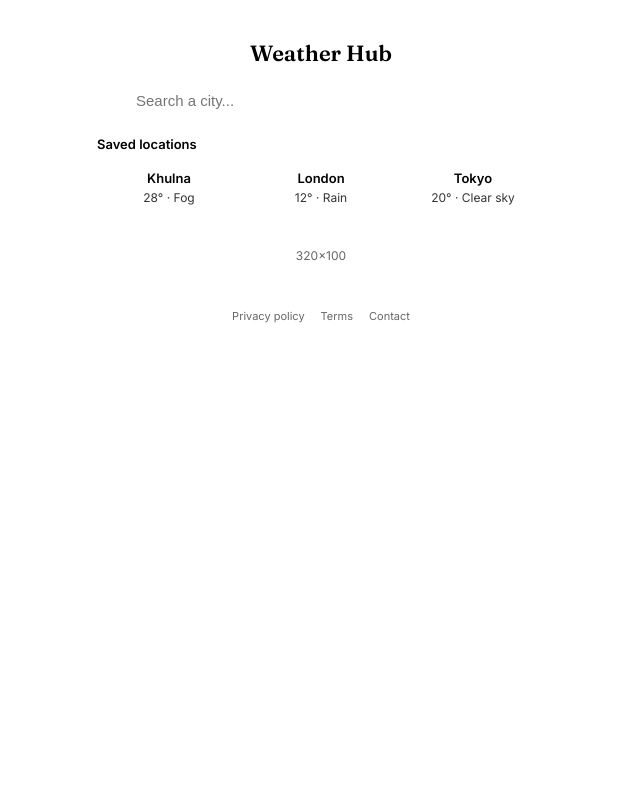
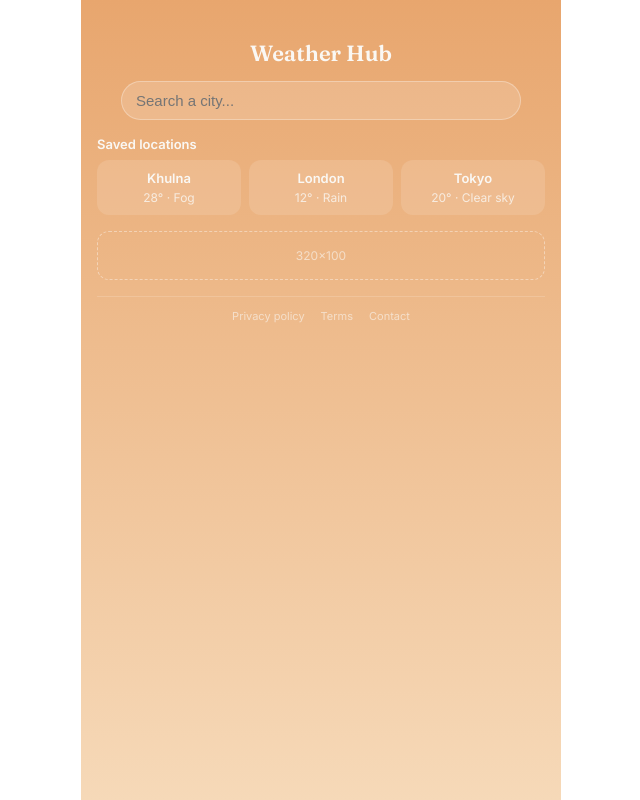
Before and after one commit to zeeshan-ilyas01/Weather_Forcast_webAPP, a React (Vite) app in the folder weather-app--/: page / in a window 1280 px wide. Shown: the whole page, without its empty margins (319-959 px from the left). Built offline with nearby package versions, Linux system fonts and the light colour scheme.

Commit message:
add warm gradient background to HubPage, fix text/card contrast

```diff
--- a/weather-app--/src/pages/HubPage.jsx
+++ b/weather-app--/src/pages/HubPage.jsx
@@ -47,8 +47,22 @@ function handleSelectCity(city) {
 }
 
   return (
-    <div style={{ maxWidth: 480, margin: "0 auto", padding: "24px 16px" }}>
-      <h1 style={{ textAlign: "center", fontFamily: "'Fraunces', serif", fontSize: 22 }}>
+  // <div style={{ maxWidth: 480, margin: "0 auto", padding: "24px 16px" }}>
+
+  <div style={{
+  maxWidth: 480,
+  margin: "0 auto",
+  padding: "24px 16px",
+  background: "linear-gradient(180deg, #E8A66E, #F6D9B8)",
+  color: "#FAF8F4",
+  minHeight: "100vh",
+}}>
+
+
+
+
+    <h1 style={{ textAlign: "center", fontFamily: "'Fraunces', serif", fontSize: 22, color: "#FAF8F4" }}>
+
         Weather Hub
       </h1>
 
@@ -59,7 +73,10 @@ function handleSelectCity(city) {
         onSelectCity={handleSelectCity}
       />
 
-      <p style={{ fontSize: 13, fontWeight: 600, margin: "16px 0 8px" }}>Saved locations</p>
+
+      <p style={{ fontSize: 13, fontWeight: 600, margin: "16px 0 8px", color: "#FAF8F4" }}>Saved locations</p>
+
+
       <div style={{ display: "grid", gridTemplateColumns: "repeat(3, 1fr)", gap: 8 }}>
         {savedCities.map((city, i) => (
           <SavedCityCard
```
